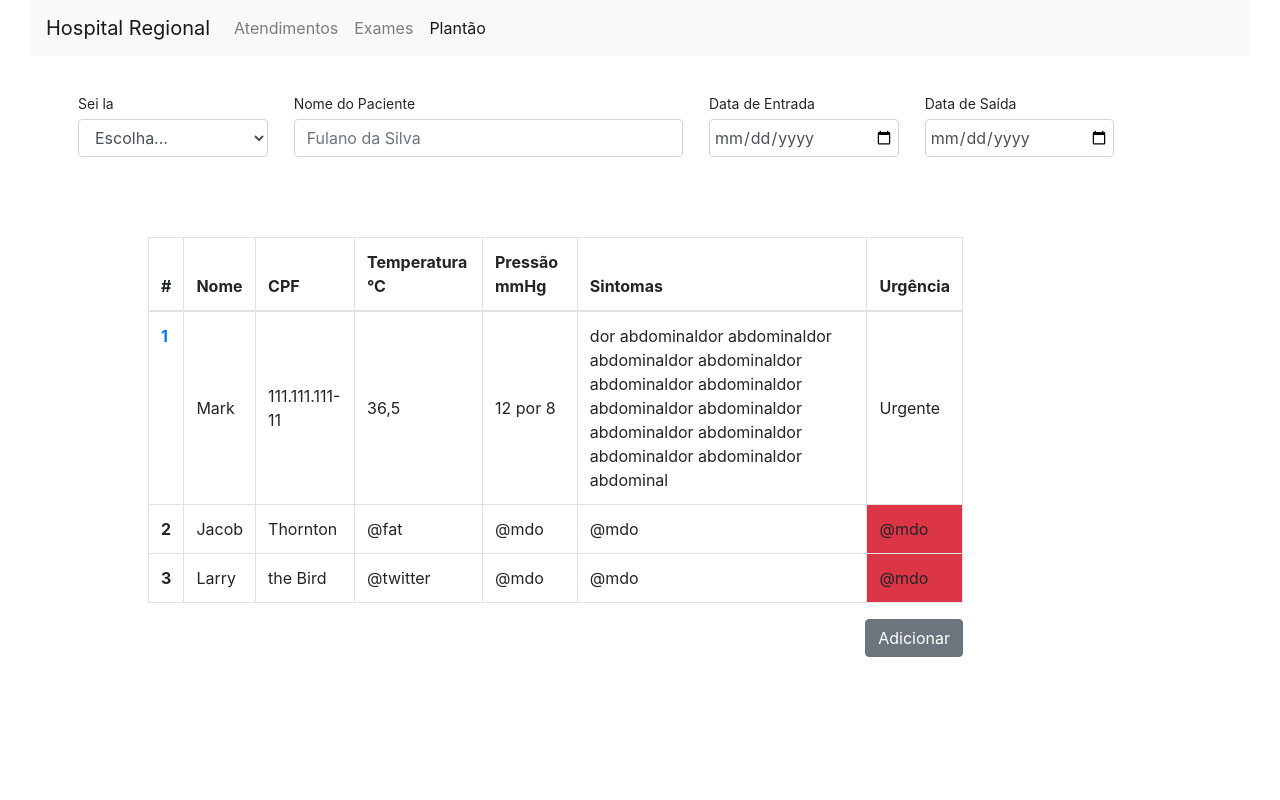
After one commit to RafaelN9/Gerenciamento-de-Pacientes, a PHP site: page /redirects/exibir_plantao.php in a window 1280 px wide. The commit adds this page. Run offline with PHP 8.4, Linux system fonts and the light colour scheme.

Commit message:
Tabela Plantão

```diff
--- /dev/null
+++ b/medico/redirects/exibir_plantao.php
@@ -0,0 +1,150 @@
+<!doctype html>
+<html lang="en">
+  <head>
+    <title>Tabela Plantão</title>
+    <!-- Required meta tags -->
+    <meta charset="utf-8">
+    <meta name="viewport" content="width=device-width, initial-scale=1, shrink-to-fit=no">
+    <style>
+        tbody td{
+            vertical-align: middle !important;
+        }
+    </style>
+    <!-- Bootstrap CSS -->
+    <link rel="stylesheet" href="https://stackpath.bootstrapcdn.com/bootstrap/4.3.1/css/bootstrap.min.css" integrity="sha384-ggOyR0iXCbMQv3Xipma34MD+dH/1fQ784/j6cY/iJTQUOhcWr7x9JvoRxT2MZw1T" crossorigin="anonymous">
+  </head>
+  <body>
+    <div class="container-fluid" style="min-height: 100vh;">
+        <div class="container-fluid">
+            <nav class="navbar navbar-expand-lg navbar-light bg-light">
+                <a class="navbar-brand" href="#">Hospital Regional</a>
+                <button class="navbar-toggler" type="button" data-toggle="collapse" data-target="#navbarNav" aria-controls="navbarNav" aria-expanded="false" aria-label="Toggle navigation">
+                    <span class="navbar-toggler-icon"></span>
+                </button>
+                <div class="collapse navbar-collapse" id="navbarNav">
+                    <ul class="navbar-nav">
+                        <li class="nav-item">
+                            <a class="nav-link" href="../index_medico.php">Atendimentos</a>
+                        </li>
+
+                        <li class="nav-item">
+                            <a class="nav-link" href="#">Exames</a>
+                        </li>
+
+                        <li class="nav-item active">
+                            <a class="nav-link" href="#">Plantão</a>
+                        </li>
+                    </ul>
+                </div>
+            </nav>
+        </div>
+        <div class="m-3 d-flex justify-content-between align-content-center p-3 w-100">
+            <div class="container-fluid">
+                <form action="">
+                    <div class="form-row">
+                        <div class="form-group col-md-2 ml-3">
+                            <label for="filtroQuando" class="col-form-label-sm mb-0">Sei la</label>
+                            <select id="filtroQuando" class="form-control">
+                                <option selected>Escolha...</option>
+                                <option>Passado</option>
+                                <option>Atual</option>
+                                <option>Futuro</option>
+                            </select>
+                        </div>
+                        <div class="form-group col-md-4 ml-3">
+                            <label for="filtroDataE" class="col-form-label-sm mb-0">Nome do Paciente</label>
+                            <input type="text" class="form-control" id="inputName" placeholder="Fulano da Silva">
+                        </div>
+                        <div class="form-group col-md-2 ml-3">
+                            <label for="filtroDataE" class="col-form-label-sm mb-0">Data de Entrada</label>
+                            <input type="date" class="form-control p-1" name="filtroDataE"  min="1990-01-01">
+                        </div>
+                        <div class="form-group col-md-2 ml-3">
+                            <label for="filtroDataS" class="col-form-label-sm mb-0">Data de Saída</label>
+                            <input type="date" class="form-control p-1" name="filtroDataS"  min="1990-01-01">
+                        </div>
+                    </div>
+                </form>
+
+            </div>
+        </div>
+
+        <div class="modal fade" id="exampleModal" tabindex="-1" role="dialog" aria-labelledby="exampleModalLabel" aria-hidden="true">
+            <div class="modal-dialog" role="document">
+                <div class="modal-content">
+                <div class="modal-header">
+                    <h5 class="modal-title" id="exampleModalLabel">Modal title</h5>
+                    <button type="button" class="close" data-dismiss="modal" aria-label="Close">
+                    <span aria-hidden="true">&times;</span>
+                    </button>
+                </div>
+                <div class="modal-body">
+                    ...
+                </div>
+                <div class="modal-footer">
+                    <button type="button" class="btn btn-secondary" data-dismiss="modal">Close</button>
+                    <button type="button" class="btn btn-primary">Save changes</button>
+                </div>
+                </div>
+            </div>
+        </div>
+
+        <div class="container">
+            <div class="m-5 row">
+                <div class="col-sm-12 col-md-10 justify-content-center align-content-center">
+                    <table class="table table-bordered table-hover">
+                        <thead>
+                            <tr>
+                                <th scope="col">#</th>
+                                <th scope="col">Nome</th>
+                                <th scope="col">CPF</th>
+                                <th scope="col">Temperatura °C</th>
+                                <th>Pressão mmHg</th>
+                                <th>Sintomas</th>
+                                <th>Urgência</th>
+                            </tr>
+                        </thead>
+                        <tbody>
+                            <tr>
+                                <th scope="row"><a href="atender.php">1</a></th>
+                                <td>Mark</td>
+                                <td>111.111.111-11</td>
+                                <td>36,5</td>
+                                <td>12 por 8</td>
+                                <td>dor abdominaldor abdominaldor abdominaldor abdominaldor abdominaldor abdominaldor abdominaldor abdominaldor abdominaldor abdominaldor abdominaldor abdominaldor abdominal</td>
+                                <td>Urgente</td>
+                            </tr>
+                            <tr>
+                                <th scope="row">2</th>
+                                <td>Jacob</td>
+                                <td>Thornton</td>
+                                <td>@fat</td>
+                                <td>@mdo</td>
+                                <td>@mdo</td>
+                                <td class="bg-danger">@mdo</td>
+                            </tr>
+                            <tr>
+                                <th scope="row">3</th>
+                                <td>Larry</td>
+                                <td>the Bird</td>
+                                <td>@twitter</td>
+                                <td>@mdo</td>
+                                <td>@mdo</td>
+                                <td class="bg-danger">@mdo</td>
+                            </tr>
+                        </tbody>
+                    </table>
+                    <button class="btn btn-secondary float-right" data-toggle="modal" data-target="#exampleModal">
+                        Adicionar
+                    </button>
+                </div>
+            </div>
+        </div>
+    </div>
+    <!-- Optional JavaScript -->
+    <!-- jQuery first, then Popper.js, then Bootstrap JS -->
+    <script src="https://code.jquery.com/jquery-3.3.1.slim.min.js" integrity="sha384-q8i/X+965DzO0rT7abK41JStQIAqVgRVzpbzo5smXKp4YfRvH+8abtTE1Pi6jizo" crossorigin="anonymous"></script>
+    <script src="https://cdnjs.cloudflare.com/ajax/libs/popper.js/1.14.7/umd/popper.min.js" integrity="sha384-UO2eT0CpHqdSJQ6hJty5KVphtPhzWj9WO1clHTMGa3JDZwrnQq4sF86dIHNDz0W1" crossorigin="anonymous"></script>
+    <script src="https://stackpath.bootstrapcdn.com/bootstrap/4.3.1/js/bootstrap.min.js" integrity="sha384-JjSmVgyd0p3pXB1rRibZUAYoIIy6OrQ6VrjIEaFf/nJGzIxFDsf4x0xIM+B07jRM" crossorigin="anonymous"></script>
+  </body>
+</html>
```
Also changed, not shown: medico/index_medico.php (+3 -10 lines).
